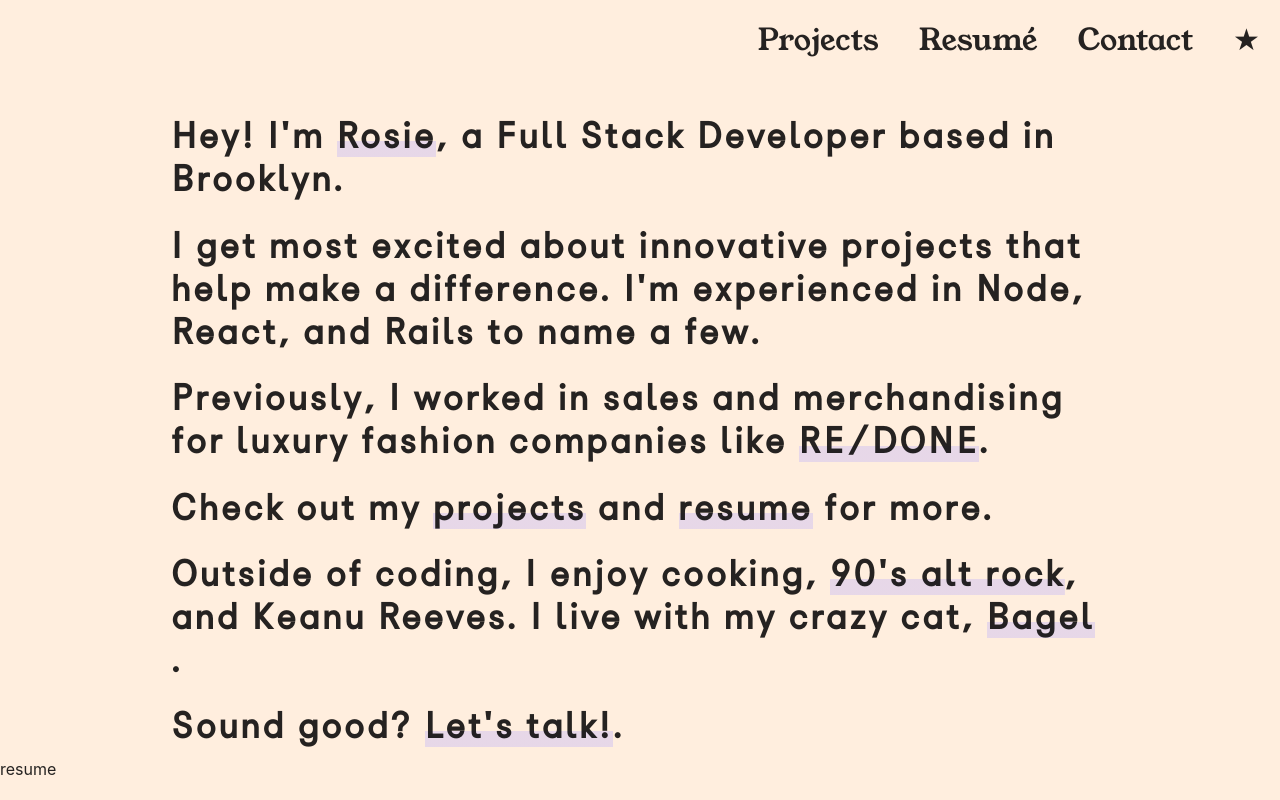
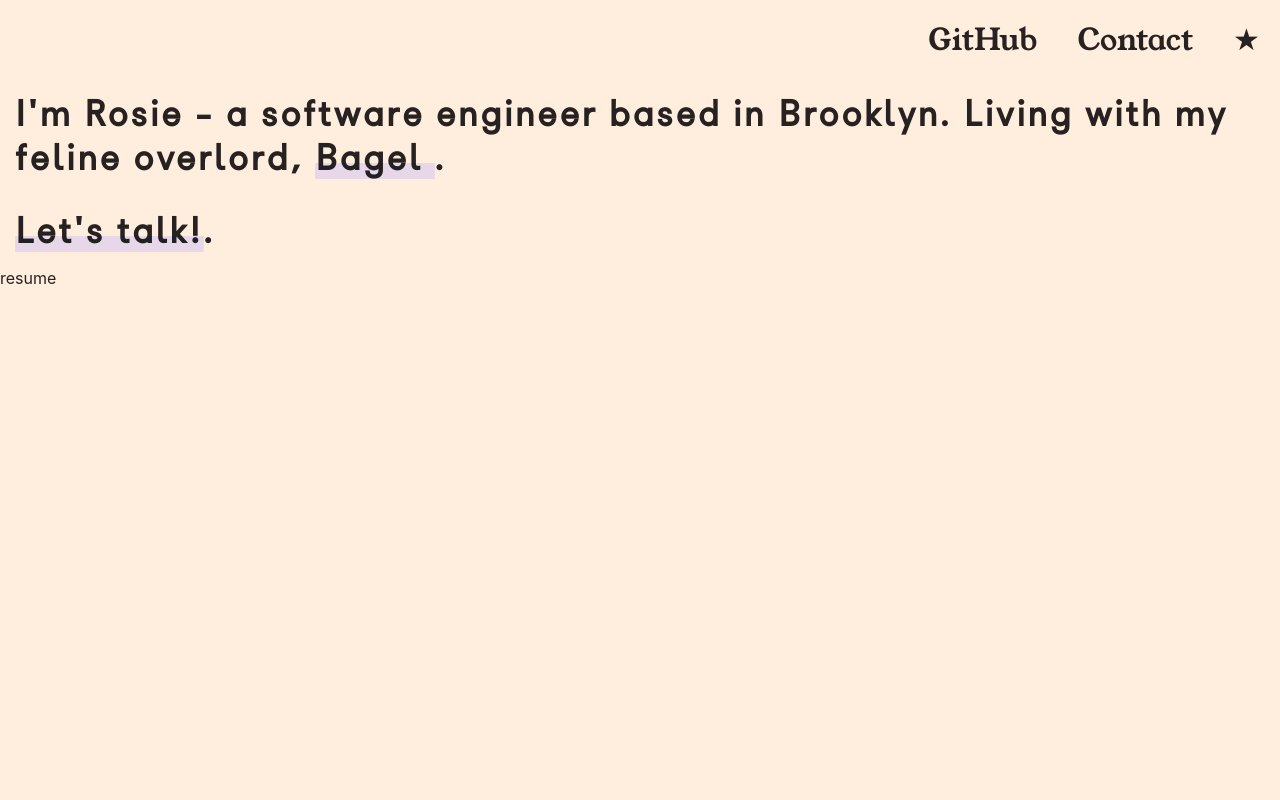
Before and after one commit to rwilt/personal-new, a React (Create React App) app: page /resume in a window 1280 px wide. Shown: the top 800 px of the page. Built offline with nearby package versions, Linux system fonts and the light colour scheme.

Commit message:
temp site change

```diff
--- a/src/Components/About.js
+++ b/src/Components/About.js
@@ -1,22 +1,33 @@
-import React, {useState, useEffect} from 'react';
-import '../App.css';
-import Me from '../me.png'
-import {NavLink, Link} from 'react-router-dom';
+import React, { useState, useEffect } from "react";
+import "../App.css";
+import Me from "../me.png";
+import { NavLink, Link } from "react-router-dom";
 
 const About = (props) => {
-
-    return(
-        <div className="about-container">
-        <a href ="/" className="close-btn">X</a>
-        <div className="about-list">
-            <img className="my-pic" src={Me} alt="a woman"></img>
-            <h1>This site was built with React, caffeine, and some funny photos of my cat.</h1>
-            <h1>I'd love to work on a project with you and build something great together. <a href className="highlight" href={`mailto:${"rosie.wilt@gmail.com"}?subject=Hi%20Rosie%20:)!&body=Hey Rosie!%0D%0A%0D%0A I wanted to reach out about...[your message here - ideas: job opportunities, my projects, skincare, favorite breed of dog, Buffy and Spike vs. Buffy and Angel, etc.].`}>Let's talk!</a> </h1>
-
-        </div>
+  return (
+    <div className="about-container">
+      <a href="/" className="close-btn">
+        X
+      </a>
+      <div className="about-list">
+        <img className="my-pic" src={Me} alt="a woman"></img>
+        <h1>
+          This site was built with React, caffeine, and some funny photos of my
+          cat.
+        </h1>
+        <h1>
+          I'd love to work on a project with you and build something great
+          together.{" "}
+          <a
+            className="highlight"
+            href={`mailto:${"rosie.wilt@gmail.com"}?subject=Hi%20Rosie%20:)!&body=Hey Rosie!%0D%0A%0D%0A I wanted to reach out about...[your message here - ideas: job opportunities, my projects, skincare, favorite breed of dog, Buffy and Spike vs. Buffy and Angel, etc.].`}
+          >
+            Let's talk!
+          </a>{" "}
+        </h1>
+      </div>
     </div>
-    )
-
-}
+  );
+};
 
 export default About;
--- a/src/Components/App.js
+++ b/src/Components/App.js
@@ -1,48 +1,48 @@
-import React, {useState, useEffect} from 'react';
-import '../App.css';
-import Rose from '../rose.png'
-import Bagel from '../bboy.png';
-import Nav from './Nav';
-import Projects from './Projects';
-import Resume from './Resume'
-import {Switch, Route, BrowserRouter as Router, NavLink, Link} from 'react-router-dom';
-import About from './About';
-import Contact from './Contact';
-import { CSSTransitionGroup } from 'react-transition-group'
+import React, { useState, useEffect } from "react";
+import "../App.css";
+import Rose from "../rose.png";
+import Bagel from "../bboy.png";
+import Nav from "./Nav";
+import Projects from "./Projects";
+import Resume from "./Resume";
+import {
+  Switch,
+  Route,
+  BrowserRouter as Router,
+  NavLink,
+  Link,
+} from "react-router-dom";
+import About from "./About";
+import Contact from "./Contact";
+import { CSSTransitionGroup } from "react-transition-group";
 
 function App() {
+  let [hover, setHover] = useState(false);
+  let [bagelHover, setBagelHover] = useState(false);
+  let [mousePos, setMousePos] = useState({ x: 0, y: 0 });
+  let [clicked, setClick] = useState(false);
 
-let [hover, setHover] = useState(false)
-let [bagelHover, setBagelHover] = useState(false)
-let [mousePos, setMousePos ] = useState({x:0, y:0})
-let [clicked, setClick] = useState(false)
+  const handleMouseOver = (e) => {
+    setHover(true);
+    setMousePos({ x: e.clientX - 10, y: e.clientY - 10 });
+    console.log(mousePos.y);
+    if (mousePos.x > 420 || mousePos.y > 200) {
+      setHover(false);
+    }
+  };
 
-const handleMouseOver = e => {
-  setHover(true)
-  setMousePos({x: e.clientX - 10 , y: e.clientY - 10})
-  console.log(mousePos.y)
-  if (mousePos.x > 420 || mousePos.y > 200){
-    setHover(false)
+  const handleBMouseOver = (e) => {
+    setBagelHover(true);
+    setMousePos({ x: e.clientX - 10, y: e.clientY - 10 });
+    if ((mousePos.x > 790 && mousePos.x < 815) || mousePos.y > 650) {
+      handleMouseOut();
     }
-}
+  };
 
-const handleBMouseOver = e => {
-  setBagelHover(true)
-  setMousePos({x: e.clientX - 10, y: e.clientY - 10})
-  if (mousePos.x > 790 && mousePos.x < 815 ||  mousePos.y > 650){
-    handleMouseOut()
-  }
-}
-
-
-const handleMouseOut = e => {
-    setHover(false)
-    setBagelHover(false)
-
-}
-
-
-
+  const handleMouseOut = (e) => {
+    setHover(false);
+    setBagelHover(false);
+  };
 
   // let handleMouseOver = (e) =>{
   // setHover((prevState)=>{return !prevState})
@@ -52,7 +52,7 @@ const handleMouseOut = e => {
   // }
   // }
 
-let moveMouseImg = (e)=> {
+  let moveMouseImg = (e) => {
     // const {
     //   top: offsetTop,
     //   left: offsetLeft
@@ -62,13 +62,12 @@ let moveMouseImg = (e)=> {
     // const y = ((e.pageY - offsetTop) / e.target.height) * 100
     // let x = e.clientX - 10;
     // let y = e.clientY - 8 ; //note, there might be a better event attribute to use
-  let x = e.clientX + document.body.scrollLeft - 5
-  let y = e.clientY + document.body.scrollTop - 30
-  setMousePos({x, y});
-}
+    let x = e.clientX + document.body.scrollLeft - 5;
+    let y = e.clientY + document.body.scrollTop - 30;
+    setMousePos({ x, y });
+  };
 
-
-let moveMouseBImg = (e)=> {
+  let moveMouseBImg = (e) => {
     // const {
     //   top: offsetTop,
     //   left: offsetLeft
@@ -76,40 +75,62 @@ let moveMouseBImg = (e)=> {
 
     // const x = ((e.pageX - offsetLeft) / e.target.width) * 100
     // const y = ((e.pageY - offsetTop) / e.target.height) * 100
-  let x = e.clientX + document.body.scrollLeft - 5
-  let y = e.clientY + document.body.scrollTop - 30//note, there might be a better event attribute to use
-  setMousePos({x, y});
+    let x = e.clientX + document.body.scrollLeft - 5;
+    let y = e.clientY + document.body.scrollTop - 30; //note, there might be a better event attribute to use
+    setMousePos({ x, y });
     // document.body.scrollLeft;
     // document.body.scrollTop
-}
-
+  };
 
   let styles = {
-  position:"absolute", top: mousePos.y + "px", left: mousePos.x + "px", height: 130
-}
+    position: "absolute",
+    top: mousePos.y + "px",
+    left: mousePos.x + "px",
+    height: 130,
+  };
 
   let handleClick = (e) => {
-  setClick((prevState) => {return !prevState})
-}
+    setClick((prevState) => {
+      return !prevState;
+    });
+  };
 
   return (
-
     <div>
-    <Nav/>
-    <div onMouseOver={handleMouseOver} className="intro" >
-      <h1>Hey! I'm <span className="highlight" onMouseEnter={handleMouseOver} onMouseLeave={handleMouseOut}> Rosie{hover && <img className="rose" alt="a picture of a rose" src={Rose} onMouseMove={(e)=>{moveMouseImg(e)}} style={styles}/>}</span>, a Full Stack Developer based in Brooklyn.</h1>
-
-       <h1>I get most excited about innovative projects that help make a difference. I'm experienced in Node, React, and Rails to name a few. </h1>
-
-       <h1>Previously, I worked in sales and merchandising for luxury fashion companies like <a className="highlight" href="http://shopredone.com">RE/DONE</a>.</h1>
-       <h1>Check out my  <NavLink to="/projects" className="highlight">projects</NavLink> and <a target="_blank" href="https://drive.google.com/file/d/1A-tdQlkJniIwGvODL3ceINK0nscaOSN5/view?usp=sharing"  className="highlight">resume</a> for more.</h1>
-       <h1>Outside of coding, I enjoy cooking, <a className="highlight" target="_blank"  href="https://www.youtube.com/watch?v=n4zVYRBHPyM">90's alt rock</a>, and Keanu Reeves. I live with my crazy cat, <span className="highlight" onMouseEnter={handleBMouseOver}  onMouseLeave={handleMouseOut}>Bagel{bagelHover && <img src={Bagel} alt="a photo of a cat" className="bagel" onMouseMove={(e)=>{moveMouseBImg(e)}} style={styles}/>} </span>.</h1>
-       <h1>Sound good? <a className="highlight" href={`mailto:${"rosie.wilt@gmail.com"}?subject=Hi%20Rosie%20:)!&body=Hey Rosie!%0D%0A%0D%0A I wanted to reach out about...[your message here - ideas: job opportunities, my projects, skincare, favorite breed of dog, Buffy and Spike vs. Buffy and Angel, etc.].`}>Let's talk!</a>. </h1>
-
+      <Nav />
+      <h1>
+        I'm Rosie - a software engineer based in Brooklyn. Living with my feline
+        overlord,{" "}
+        <span
+          className="highlight"
+          onMouseEnter={handleBMouseOver}
+          onMouseLeave={handleMouseOut}
+        >
+          Bagel
+          {bagelHover && (
+            <img
+              src={Bagel}
+              alt="a photo of a cat"
+              className="bagel"
+              onMouseMove={(e) => {
+                moveMouseBImg(e);
+              }}
+              style={styles}
+            />
+          )}{" "}
+        </span>
+        .
+      </h1>
+      <h1>
+        <a
+          className="highlight"
+          href={`mailto:${"rosie.wilt@gmail.com"}?subject=Hi%20Rosie%20:)!&body=Hey Rosie!%0D%0A%0D%0A I wanted to reach out about...[your message here - ideas: job opportunities, my projects, skincare, favorite breed of dog, Buffy and Spike vs. Buffy and Angel, etc.].`}
+        >
+          Let's talk!
+        </a>
+        .{" "}
+      </h1>
     </div>
-    </div>
-
-
   );
 }
 
--- a/src/Components/Nav.js
+++ b/src/Components/Nav.js
@@ -1,23 +1,26 @@
-import React, {useState, useEffect} from 'react';
-import '../App.css';
+import React, { useState, useEffect } from "react";
+import "../App.css";
 
-import {NavLink, Link} from 'react-router-dom';
+import { NavLink, Link } from "react-router-dom";
 
 let Nav = (props) => {
-
-    return (
-        <div className="nav-container">
-            <header>
-                <NavLink className="nav-link" to="/projects" exact>Projects</NavLink>
-                <a className="nav-link" target="_blank" href="https://drive.google.com/file/d/1A-tdQlkJniIwGvODL3ceINK0nscaOSN5/view?usp=sharing">Resumé</a>
-                {/* <a className="nav-link" target="_blank" href="https://github.com/rwilt">GitHub</a> */}
-                <NavLink className="nav-link" to="/contact" exact>Contact</NavLink>
-                <NavLink className="nav-link" to="/about" exact>★</NavLink>
-            </header>
-
-        </div>
-    )
-
-}
+  return (
+    <div className="nav-container">
+      <header>
+        {/* <NavLink className="nav-link" to="/projects" exact>Projects</NavLink>
+                <a className="nav-link" target="_blank" href="https://drive.google.com/file/d/1A-tdQlkJniIwGvODL3ceINK0nscaOSN5/view?usp=sharing">Resumé</a> */}
+        <a className="nav-link" target="_blank" href="https://github.com/rwilt">
+          GitHub
+        </a>
+        <NavLink className="nav-link" to="/contact" exact>
+          Contact
+        </NavLink>
+        <NavLink className="nav-link" to="/about" exact>
+          ★
+        </NavLink>
+      </header>
+    </div>
+  );
+};
 
 export default Nav;
```
Also changed, not shown: src/Components/NetMuseum.js (+25 -15 lines). Lines whose indentation alone changed are shown as unchanged.
